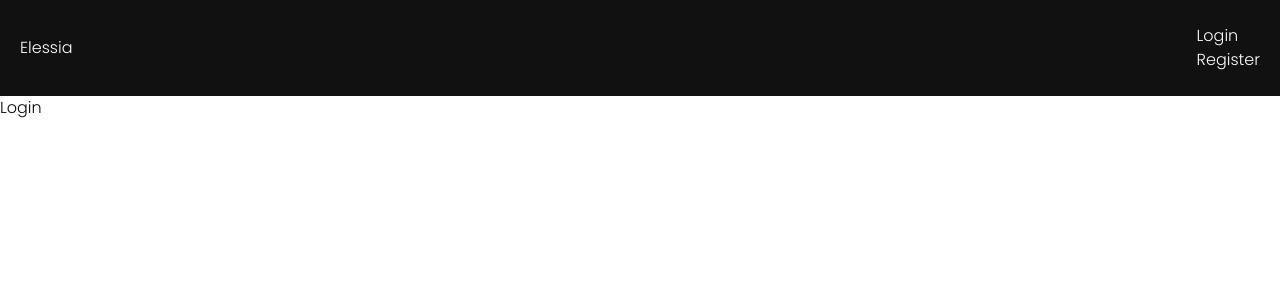
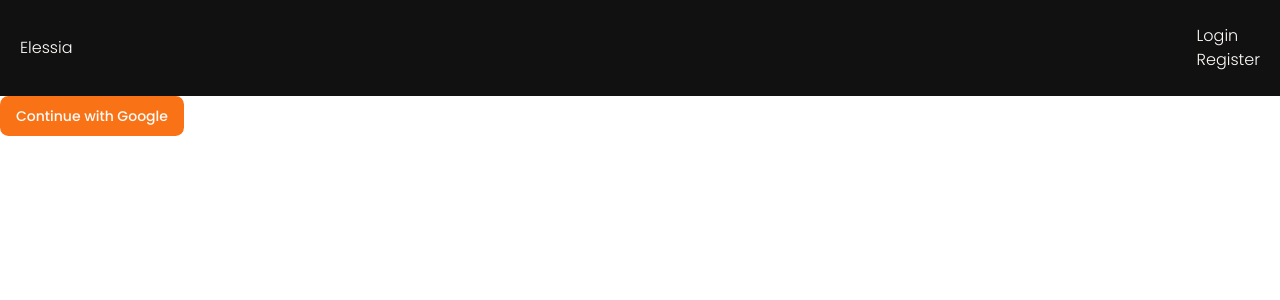
Before and after one commit to Nimira43/Elessia, a Next.js app: page /login in a window 1280 px wide. Shown: the top 300 px of the page. Built offline with nearby package versions, Linux system fonts and the light colour scheme; no server answers; a web font is replaced by a local one.

Commit message:
Setting up login button with Google - all working good.

```diff
--- a/app/(auth)/login/page.tsx
+++ b/app/(auth)/login/page.tsx
@@ -1,5 +1,9 @@
+import ContinueWithGoogleButton from "@/components/continue-with-google-button";
+
 export default function Login() {
   return (
-    <div>Login</div>
+    <div>
+      <ContinueWithGoogleButton />
+    </div>
   )
 }
--- /dev/null
+++ b/components/continue-with-google-button.tsx
@@ -0,0 +1,18 @@
+'use client'
+
+import { GoogleAuthProvider, signInWithPopup } from 'firebase/auth'
+import { Button } from './ui/button'
+import { auth } from '@/firebase/client'
+
+export default function ContinueWithGoogleButton() {
+  return (
+    <Button
+      onClick={() => {
+        const provider = new GoogleAuthProvider()
+        signInWithPopup(auth, provider)
+      }}
+    >
+      Continue with Google
+    </Button>
+  )
+}
```
